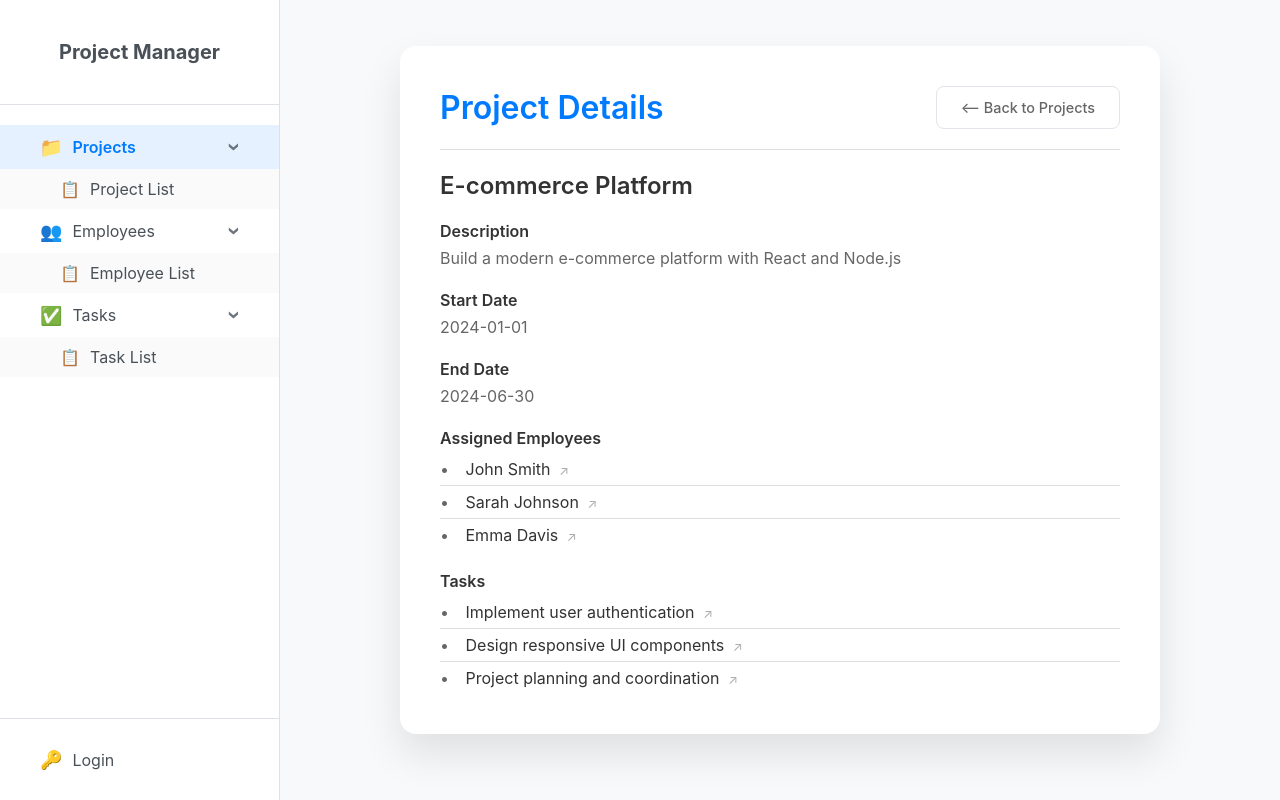
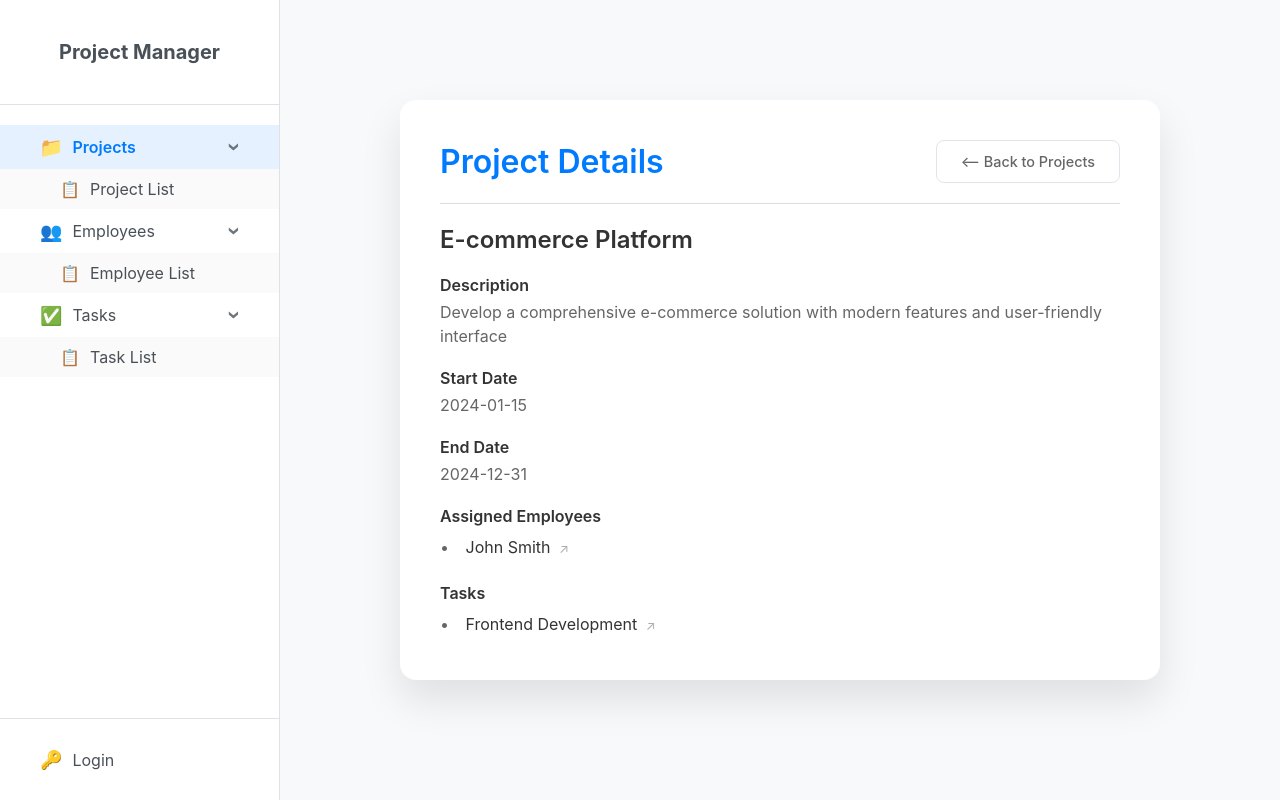
Before and after one commit to AndresLabat/Project-manager, an Angular app: page /projects/1 in a window 1280 px wide. Built offline with nearby package versions, Linux system fonts and the light colour scheme.

Commit message:
refactor: update employee and project services to enhance functionality, improve form styles for consistency, and implement task deletion logic for better project management

```diff
--- a/src/app/employees/employee-edit/employee-edit.component.scss
+++ b/src/app/employees/employee-edit/employee-edit.component.scss
@@ -150,3 +150,12 @@
     display: block;
   }
 }
+
+form {
+  padding-bottom: $spacing-lg;
+}
+
+app-button {
+  margin-top: $spacing-lg;
+  display: block;
+}
--- a/src/app/employees/employee-form/employee-form.component.scss
+++ b/src/app/employees/employee-form/employee-form.component.scss
@@ -169,11 +169,20 @@ button[type="submit"] {
   }
 
   form {
-    padding-bottom: $spacing-xl;
+    padding-bottom: $spacing-xl !important;
   }
 
   app-button {
-    margin-top: $spacing-xl;
-    display: block;
+    margin-top: $spacing-xl !important;
+    display: block !important;
   }
 }
+
+form {
+  padding-bottom: $spacing-lg !important;
+}
+
+app-button {
+  margin-top: $spacing-lg !important;
+  display: block !important;
+}
--- a/src/app/employees/employees-list/employees-list.component.ts
+++ b/src/app/employees/employees-list/employees-list.component.ts
@@ -15,7 +15,7 @@ import { EmptyStateComponent } from '../../shared/empty-state/empty-state.compon
   styleUrls: ['./employees-list.component.scss']
 })
 export class EmployeesListComponent implements OnInit {
-  employees = computed(() => this.employeesService.getEmployees());
+  employees = computed(() => this.employeesService.employeesSignal());
 
   constructor(
     private employeesService: EmployeesService,
--- a/src/app/employees/employees.service.ts
+++ b/src/app/employees/employees.service.ts
@@ -5,7 +5,7 @@ import { Employee } from './employee.model';
   providedIn: 'root'
 })
 export class EmployeesService {
-  private employeesSignal = signal<Employee[]>(this.loadEmployees());
+  employeesSignal = signal<Employee[]>(this.loadEmployees());
   private nextId = 1;
 
   private saveEmployees() {
@@ -25,55 +25,26 @@ export class EmployeesService {
         fullName: 'John Smith',
         email: 'john.smith@company.com',
         role: 'Frontend Developer',
-      assignedProjects: [1, 2],
-      assignedTasks: [1, 2]
+        assignedProjects: [1],
+        assignedTasks: [1]
       },
       {
         id: 2,
         fullName: 'Sarah Johnson',
         email: 'sarah.johnson@company.com',
-      role: 'UX/UI Designer',
-      assignedProjects: [1, 2, 3],
-      assignedTasks: [2, 4]
-    },
-    {
-      id: 3,
-      fullName: 'Mike Wilson',
-      email: 'mike.wilson@company.com',
-      role: 'Backend Developer',
-      assignedProjects: [2, 4],
-      assignedTasks: [3, 6]
-    },
-    {
-      id: 4,
-      fullName: 'Emma Davis',
-      email: 'emma.davis@company.com',
-      role: 'Project Manager',
-      assignedProjects: [1, 2, 3, 4],
-      assignedTasks: [5]
-    },
-    {
-      id: 5,
-      fullName: 'David Brown',
-      email: 'david.brown@company.com',
-      role: 'QA Tester',
-      assignedProjects: [3, 5],
-      assignedTasks: [7]
-    },
-    {
-      id: 6,
-      fullName: 'Lisa Garcia',
-      email: 'lisa.garcia@company.com',
-      role: 'DevOps Engineer',
-      assignedProjects: [4, 5, 6],
-      assignedTasks: [8]
+        role: 'Data Analyst',
+        assignedProjects: [2],
+        assignedTasks: [2]
       }
     ];
-    this.nextId = defaults.reduce((max, emp) => Math.max(max, emp.id), 0) + 1;
+    this.nextId = 3;
     return defaults;
   }
 
   constructor() {
+    localStorage.removeItem('employees');
+    localStorage.removeItem('projects');
+    localStorage.removeItem('tasks');
     this.saveEmployees();
   }
 
@@ -191,4 +162,15 @@ export class EmployeesService {
     );
     this.saveEmployees();
   }
+
+  removeProjectFromEmployees(projectId: number, tasksToRemove: number[] = []): void {
+    this.employeesSignal.update(employees =>
+      employees.map(emp => ({
+        ...emp,
+        assignedProjects: emp.assignedProjects.filter(id => id !== projectId),
+        assignedTasks: emp.assignedTasks.filter(taskId => !tasksToRemove.includes(taskId))
+      }))
+    );
+    this.saveEmployees();
   }
+}
--- a/src/app/projects/project-edit/project-edit.component.scss
+++ b/src/app/projects/project-edit/project-edit.component.scss
@@ -178,3 +178,12 @@ app-button {
     display: block;
   }
 }
+
+form {
+  padding-bottom: $spacing-lg;
+}
+
+app-button {
+  margin-top: $spacing-lg;
+  display: block;
+}
--- a/src/app/projects/project-form/project-form.component.scss
+++ b/src/app/projects/project-form/project-form.component.scss
@@ -200,3 +200,12 @@ button[type="submit"] {
     display: block;
   }
 }
+
+form {
+  padding-bottom: $spacing-lg;
+}
+
+app-button {
+  margin-top: $spacing-lg;
+  display: block;
+}
--- a/src/app/projects/projects.service.ts
+++ b/src/app/projects/projects.service.ts
@@ -1,10 +1,17 @@
 import { Injectable, signal } from '@angular/core';
 import { Project } from './project.model';
+import { EmployeesService } from '../employees/employees.service';
+import { TasksService } from '../tasks/tasks.service';
 
 @Injectable({ providedIn: 'root' })
 export class ProjectsService {
   private nextId = 1;
   projects = signal<Project[]>(this.loadProjects());
+
+  constructor(
+    private employeesService: EmployeesService,
+    private tasksService: TasksService
+  ) {}
 
   private saveProjects() {
     localStorage.setItem('projects', JSON.stringify(this.projects()));
@@ -17,50 +24,24 @@ export class ProjectsService {
       this.nextId = parsed.length > 0 ? parsed.reduce((max, p) => Math.max(max, p.id), 0) + 1 : 1;
       return parsed;
     }
-    return [
+    const defaults = [
       {
         id: 1,
         name: 'E-commerce Platform',
-        description: 'Build a modern e-commerce platform with React and Node.js',
-        startDate: '2024-01-01',
-        endDate: '2024-06-30'
+        description: 'Develop a comprehensive e-commerce solution with modern features and user-friendly interface',
+        startDate: '2024-01-15',
+        endDate: '2024-12-31'
       },
       {
         id: 2,
-        name: 'Mobile Banking App',
-        description: 'Develop a secure mobile banking application for iOS and Android',
-        startDate: '2024-02-01',
-        endDate: '2024-08-31'
-      },
-      {
-        id: 3,
-        name: 'Data Analytics Dashboard',
-        description: 'Create an interactive dashboard for business intelligence and reporting',
-        startDate: '2024-01-15',
-        endDate: '2024-04-15'
-      },
-      {
-        id: 4,
-        name: 'Customer Support System',
-        description: 'Implement a comprehensive customer support platform with ticketing and chat features',
-        startDate: '2024-03-01',
-        endDate: '2024-09-30'
-      },
-      {
-        id: 5,
-        name: 'Inventory Management',
-        description: 'Develop a real-time inventory tracking system with automated reordering capabilities',
-        startDate: '2024-02-15',
-        endDate: '2024-07-15'
-      },
-      {
-        id: 6,
         name: 'Social Media Integration',
         description: 'Build tools for social media content management and analytics across multiple platforms',
         startDate: '2024-04-01',
         endDate: '2024-10-31'
       }
     ];
+    this.nextId = 3;
+    return defaults;
   }
 
   getProjects() {
@@ -89,5 +70,13 @@ export class ProjectsService {
     const updated = this.projects().filter(p => p.id !== id);
     this.projects.set(updated);
     this.saveProjects();
+
+    const tasksToRemove = this.tasksService.getTasks()
+      .filter(task => task.projectId === id)
+      .map(task => task.id);
+
+    this.employeesService.removeProjectFromEmployees(id, tasksToRemove);
+
+    this.tasksService.deleteTasksByProject(id);
   }
 }
--- a/src/app/shared/form-select/form-select.component.html
+++ b/src/app/shared/form-select/form-select.component.html
@@ -36,7 +36,6 @@
   } @else {
     <select
       [id]="getFieldId()"
-      [value]="value"
       [disabled]="disabled"
       [class.error]="hasError"
       (change)="onSelectionChange($event)"
@@ -46,7 +45,7 @@
         <option value="" disabled>{{ placeholder }}</option>
       }
       @for (option of options; track $index) {
-        <option [value]="option.value">{{ option.label }}</option>
+        <option [value]="option.value" [selected]="value == option.value">{{ option.label }}</option>
       }
     </select>
   }
--- a/src/app/tasks/task-edit/task-edit.component.scss
+++ b/src/app/tasks/task-edit/task-edit.component.scss
@@ -162,3 +162,12 @@ app-button {
     display: block;
   }
 }
+
+form {
+  padding-bottom: $spacing-lg;
+}
+
+app-button {
+  margin-top: $spacing-lg;
+  display: block;
+}
--- a/src/app/tasks/task-form/task-form.component.scss
+++ b/src/app/tasks/task-form/task-form.component.scss
@@ -163,3 +163,12 @@ app-button {
     display: block;
   }
 }
+
+form {
+  padding-bottom: $spacing-lg;
+}
+
+app-button {
+  margin-top: $spacing-lg;
+  display: block;
+}
--- a/src/app/tasks/tasks.service.ts
+++ b/src/app/tasks/tasks.service.ts
@@ -25,96 +25,32 @@ export class TasksService {
       this.nextId = parsed.length > 0 ? parsed.reduce((max, task) => Math.max(max, task.id), 0) + 1 : 9;
       return parsed;
     }
-    return [
+    const defaults = [
       {
         id: 1,
-      title: 'Implement user authentication',
-      description: 'Create secure login and logout system with JWT tokens',
-      status: 'completed',
-      priority: 'high',
+        title: 'Frontend Development',
+        description: 'Develop responsive user interface for the e-commerce platform with modern design patterns',
+        status: 'in-progress' as const,
+        priority: 'high' as const,
         assignedEmployeeId: 1,
         projectId: 1,
-      dueDate: '2024-01-15',
-      createdAt: '2024-01-01'
+        dueDate: '2024-06-30',
+        createdAt: '2024-01-15'
       },
       {
         id: 2,
-      title: 'Design responsive UI components',
-      description: 'Create modern and responsive user interface components',
-      status: 'in-progress',
-      priority: 'medium',
-      assignedEmployeeId: 2,
-      projectId: 1,
-      dueDate: '2024-01-20',
-      createdAt: '2024-01-02'
-    },
-    {
-      id: 3,
-      title: 'Setup payment gateway integration',
-      description: 'Integrate secure payment processing for mobile banking',
-      status: 'pending',
-      priority: 'high',
-      assignedEmployeeId: 3,
-      projectId: 2,
-      dueDate: '2024-02-15',
-      createdAt: '2024-01-03'
-    },
-    {
-      id: 4,
-      title: 'Create user experience wireframes',
-      description: 'Design intuitive user flows for banking app',
-      status: 'completed',
-      priority: 'medium',
+        title: 'Analytics Dashboard',
+        description: 'Create comprehensive analytics dashboard for social media metrics and performance insights',
+        status: 'pending' as const,
+        priority: 'medium' as const,
         assignedEmployeeId: 2,
         projectId: 2,
-      dueDate: '2024-01-25',
-      createdAt: '2024-01-04'
-    },
-    {
-      id: 5,
-      title: 'Project planning and coordination',
-      description: 'Manage project timeline and team coordination',
-      status: 'in-progress',
-      priority: 'high',
-      assignedEmployeeId: 4,
-      projectId: 1,
-      dueDate: '2024-02-01',
-      createdAt: '2024-01-05'
-    },
-    {
-      id: 6,
-      title: 'Implement API endpoints',
-      description: 'Develop RESTful API for customer support system',
-      status: 'pending',
-      priority: 'medium',
-      assignedEmployeeId: 3,
-      projectId: 4,
-      dueDate: '2024-03-15',
-      createdAt: '2024-01-06'
-    },
-    {
-      id: 7,
-      title: 'Execute comprehensive testing',
-      description: 'Run unit, integration and end-to-end tests for analytics dashboard',
-      status: 'pending',
-      priority: 'medium',
-      assignedEmployeeId: 5,
-      projectId: 3,
-      dueDate: '2024-02-20',
-      createdAt: '2024-01-07'
-    },
-    {
-      id: 8,
-      title: 'Deploy to production environment',
-      description: 'Configure CI/CD pipeline and deploy inventory management system',
-      status: 'pending',
-      priority: 'high',
-      assignedEmployeeId: 6,
-      projectId: 5,
-      dueDate: '2024-04-01',
-      createdAt: '2024-01-08'
+        dueDate: '2024-08-15',
+        createdAt: '2024-04-01'
       }
     ];
+    this.nextId = 3;
+    return defaults;
   }
 
 
@@ -198,4 +134,19 @@ export class TasksService {
     const allTasks = this.getTasks();
     this.employeesService.updateEmployeeTaskAssignments(allTasks);
   }
+
+  deleteTasksByProject(projectId: number): void {
+    const tasksToDelete = this.getTasks().filter(task => task.projectId === projectId);
+
+    tasksToDelete.forEach(task => {
+      if (task.assignedEmployeeId) {
+        this.employeesService.unassignFromTask(task.assignedEmployeeId, task.id);
       }
+    });
+
+    this.tasksSignal.update(tasks =>
+      tasks.filter(task => task.projectId !== projectId)
+    );
+    this.saveTasks();
+  }
+}
```
Lines whose indentation alone changed are shown as unchanged.
